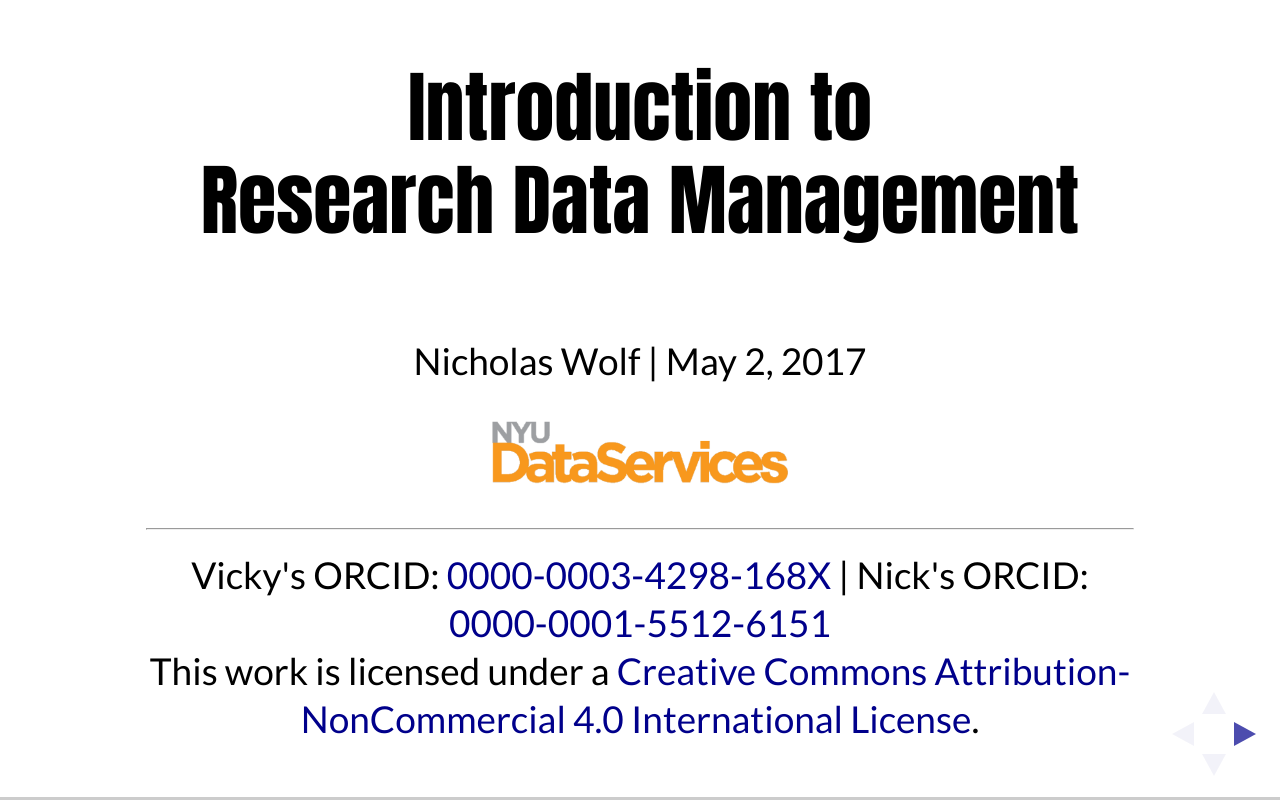
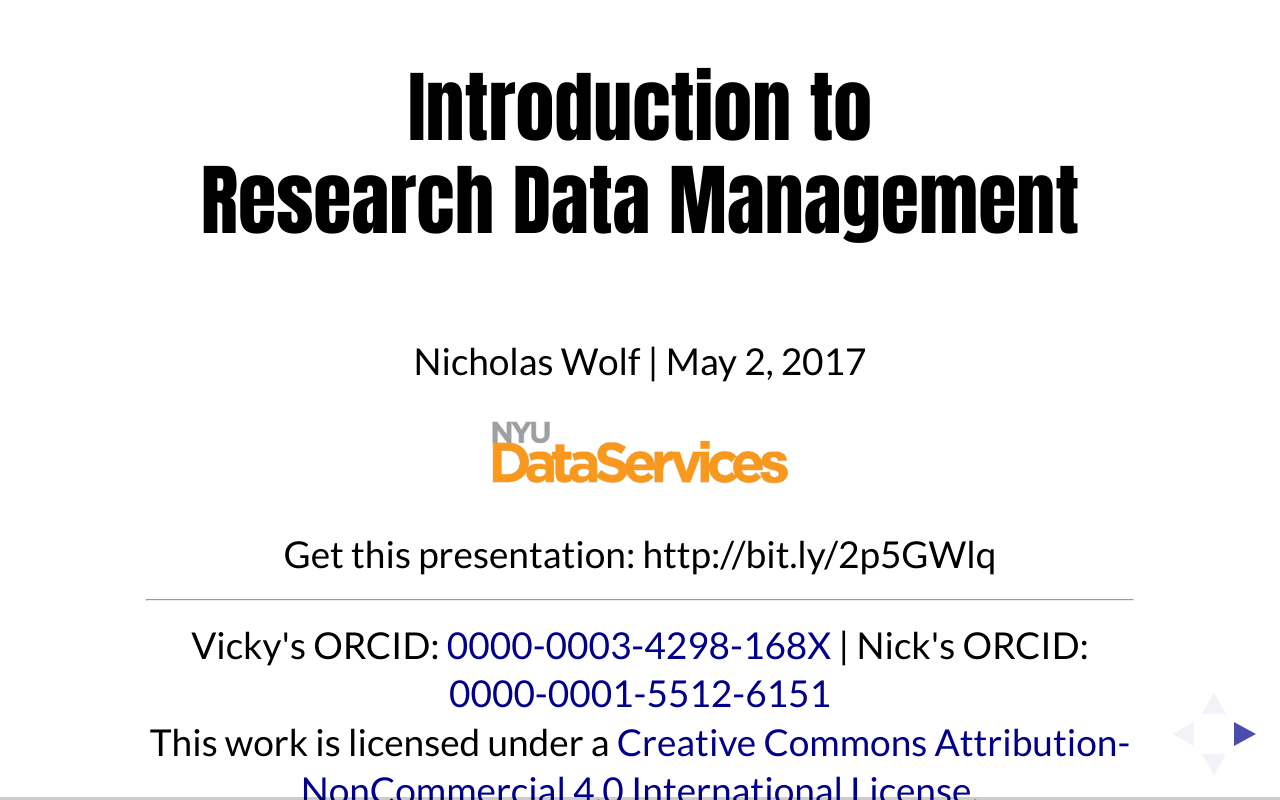
Before and after one commit to NYU-DataServices/Intro-RDM, a website: page index.html in a window 1280 px wide. Drawn offline with nearby package versions, Linux system fonts and the light colour scheme; files that its build step writes are made by us from their sources; a web font is replaced by a local one.

Commit message:
Addint bit.ly link

```diff
--- a/index.html
+++ b/index.html
@@ -32,7 +32,7 @@
 					<p>Nicholas Wolf  | May 2, 2017 </p>
 
 					<img src="imgs/dataservices.png" width="30%" height="30%" align="middle"><br/>
-
+					<p>Get this presentation: http://bit.ly/2p5GWlq</p>
 					<div class='footer'>
 						<hr/>
 						<p>Vicky's ORCID: <a href="http://orcid.org/0000-0003-4298-168X/">0000-0003-4298-168X</a> | Nick's ORCID: <a href="http://orcid.org/0000-0001-5512-6151">0000-0001-5512-6151</a><br/>
```
